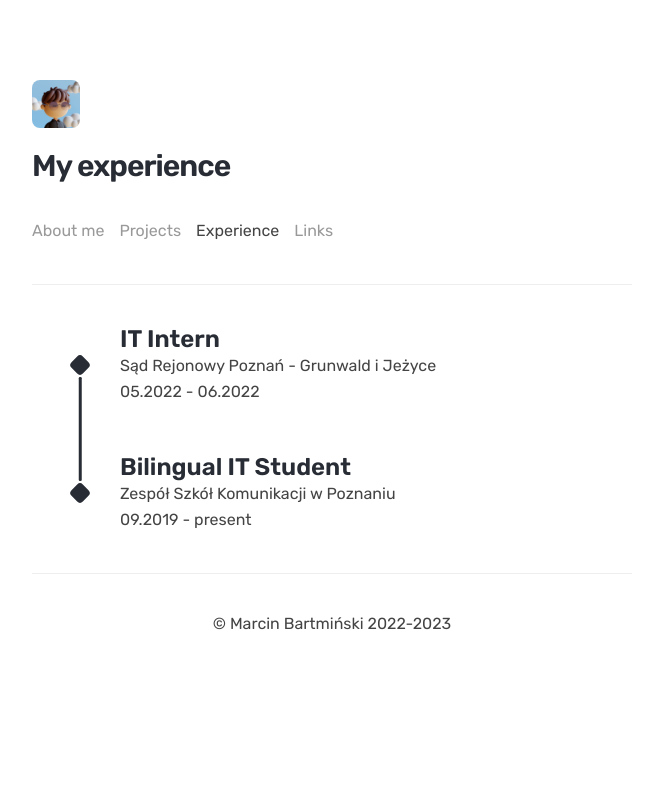
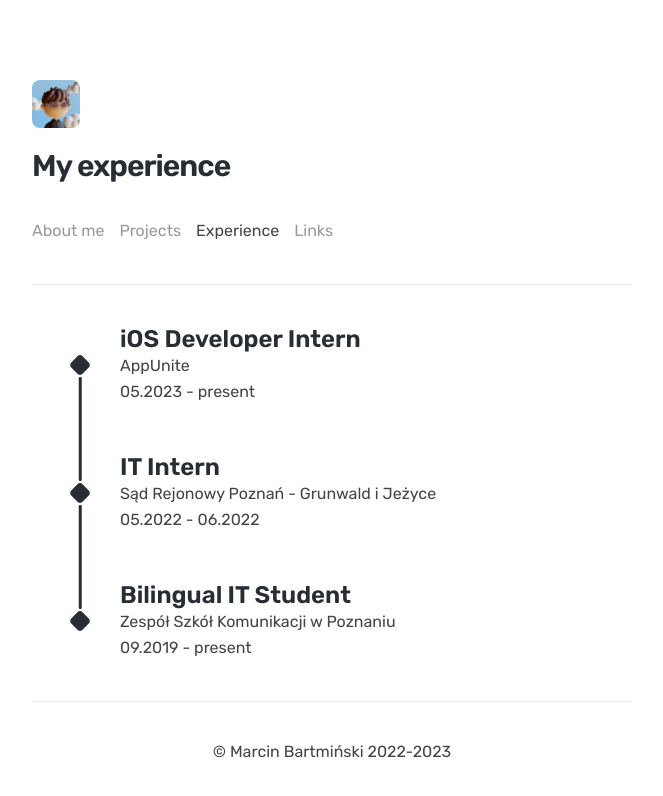
Before and after one commit to mbdjj/website, a Next.js app: page /experience in a window 1280 px wide. Shown: the top 796 px of the page, without its empty margins (308-971 px from the left). Built offline with nearby package versions, Linux system fonts and the light colour scheme.

Commit message:
:sparkles: Add AppUnite internship to experience

```diff
--- a/pages/experience.js
+++ b/pages/experience.js
@@ -20,6 +20,13 @@ export default function Experience() {
       startDate: "05.2022",
       endDate: "06.2022",
       url: "https://poznan-grunwald.sr.gov.pl/",
+    },
+    {
+      position: "iOS Developer Intern",
+      place: "AppUnite",
+      startDate: "05.2023",
+      endDate: "present",
+      url: "https://appunite.com",
     },
   ];
 
```
